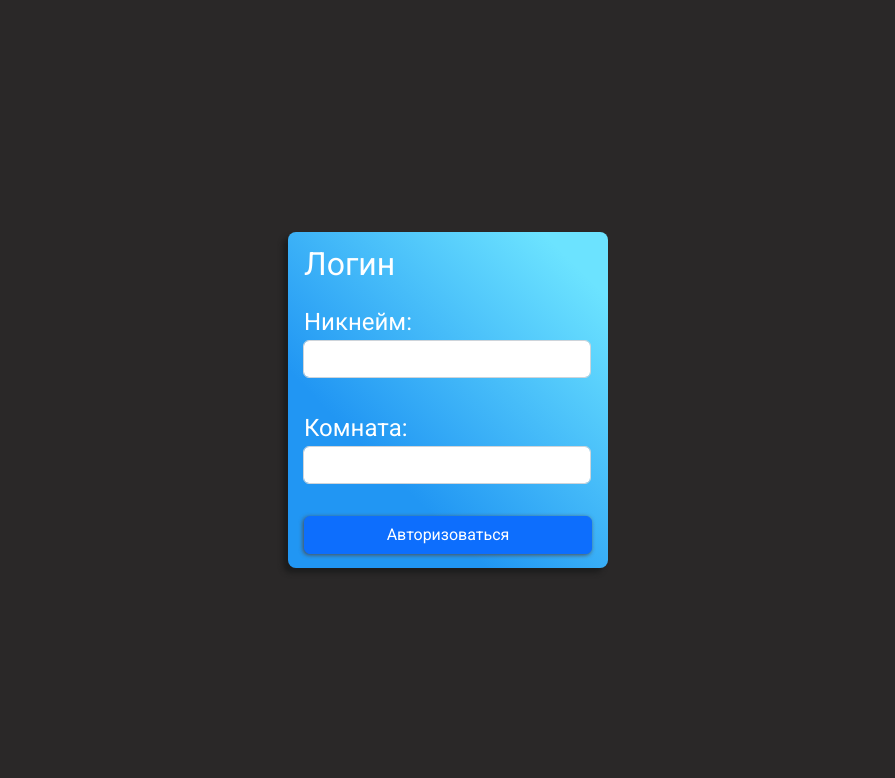
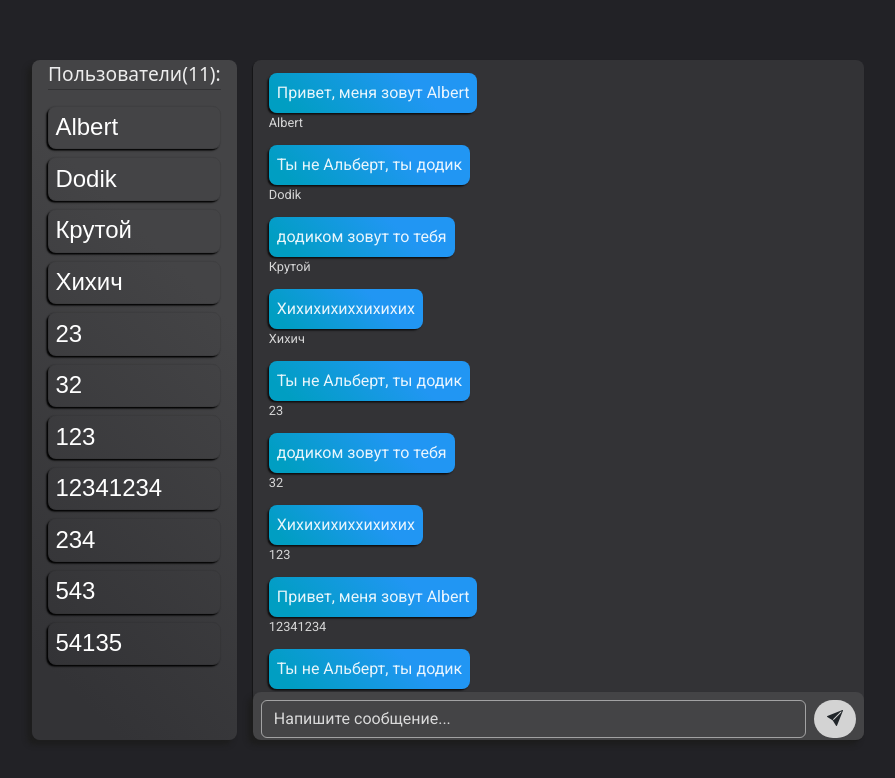
Before and after one commit to Ceratonin/chat, a React (Create React App) app: page / in a window 1280 px wide. Shown: the top 778 px of the page, without its empty margins (192-1087 px from the left). Built offline with nearby package versions, Linux system fonts and the light colour scheme; no server answers.

Commit message:
chat page layout

```diff
--- a/public/index.html
+++ b/public/index.html
@@ -6,16 +6,19 @@
     <meta name="viewport" content="width=device-width, initial-scale=1" />
     <meta name="theme-color" content="#000000" />
     <meta
-    name="description"
-    content="Web site created using create-react-app"
+      name="description"
+      content="Web site created using create-react-app"
     />
-    <link rel="manifest" href="%PUBLIC_URL%/manifest.json" />
     <link rel="apple-touch-icon" href="%PUBLIC_URL%/logo192.png" />
     <link rel="preconnect" href="https://fonts.googleapis.com" />
     <link rel="preconnect" href="https://fonts.gstatic.com" crossorigin />
     <link
       href="https://fonts.googleapis.com/css2?family=Roboto:wght@300;400&display=swap"
       rel="stylesheet"
+    />
+    <link
+      rel="stylesheet"
+      href="https://cdn.jsdelivr.net/npm/bootstrap-icons@1.8.3/font/bootstrap-icons.css"
     />
     <title>React App</title>
   </head>
--- a/src/App.js
+++ /dev/null
@@ -1,20 +0,0 @@
-import { useState } from "react";
-import socket from "./socket";
-import Login from "./Pages/Login/Login";
-
-function App() {
-  const [isLogin, setLogin] = useState(false);
-
-  const enterRoom = (obj) => {
-    setLogin(val => !val)
-    socket.emit("loggedIn", obj)
-  };
-
-  return (
-    <div className="wrapper">
-      {!isLogin ? <Login enterRoom={enterRoom} /> : <div>Halo</div>}
-    </div>
-  );
-}
-
-export default App;
--- /dev/null
+++ b/src/App.tsx
@@ -0,0 +1,33 @@
+import { useEffect, useState } from "react";
+import socket from "./socket";
+import Login from "./Pages/Login/Login";
+import Chat from "./Pages/Chat/Chat";
+
+interface ISocketData {
+  login: string;
+  room: string;
+}
+
+function App() {
+  const [isLogin, setLogin] = useState(false);
+
+  const enterRoom = (data: ISocketData) => {
+    setLogin((val) => !val);
+    socket.emit("connection", data);
+    (window as any).socket = socket;
+  };
+
+  useEffect(() => {
+    socket.on("connected", (data) => {
+      console.log(data);
+    });
+  }, []);
+
+  return (
+    <div className="wrapper">
+      {isLogin ? <Login enterRoom={enterRoom} /> : <Chat />}
+    </div>
+  );
+}
+
+export default App;
--- /dev/null
+++ b/src/Pages/Chat/Chat.tsx
@@ -0,0 +1,79 @@
+import React, { useState } from "react";
+import "./chat.scss";
+
+function Chat() {
+  const [inputMessage, setInputMessage] = useState("");
+
+  const handleChange = (e: React.ChangeEvent<HTMLInputElement>) => {
+    setInputMessage(e.target.value);
+  };
+
+  const handleClick = () => {};
+
+  const messagesObj = new Map([
+    ["Albert", "Привет, меня зовут Albert"],
+    ["Dodik", "Ты не Альберт, ты додик"],
+    ["Крутой", "додиком зовут то тебя"],
+    ["Хихич", "Хихихихиххихихих"],
+    ["23", "Привет, меня зовут Albert"],
+    ["23", "Ты не Альберт, ты додик"],
+    ["32", "додиком зовут то тебя"],
+    ["123", "Хихихихиххихихих"],
+    ["12341234", "Привет, меня зовут Albert"],
+    ["234", "Ты не Альберт, ты додик"],
+    ["543", "додиком зовут то тебя"],
+    ["54135", "Хихихихиххихихих"],
+  ]);
+  const users = [...messagesObj.keys()];
+
+  return (
+    <div className="page_chat">
+      <section>
+        <div className="users_block">
+          <span className="users_header">Пользователи({users.length}):</span>
+          <hr className="users_line" />
+          <div className="users_list" id="scroll">
+            {users.map((user, key) => (
+              <h4 key={key} className="users_user">
+                {user}
+              </h4>
+            ))}
+          </div>
+        </div>
+
+        <div className="chat_block">
+          <div className="chat_messages_list" id="scroll">
+            {[...messagesObj.entries()].map(([userName, message], key) => (
+              <div key={key} className="chat_message_obj">
+                <span className="chat_message">{message}</span>
+                <span className="chat_message_userName">{userName}</span>
+              </div>
+            ))}
+          </div>
+
+          <div className="message_send_block">
+            <form className="message_send">
+              <input
+                type="text"
+                className="form-control message_send_text"
+                value={inputMessage}
+                onChange={handleChange}
+                placeholder="Напишите сообщение..."
+              />
+
+              <button
+                type="button"
+                className="btn message_send_btn"
+                onClick={handleClick}
+              >
+                <i className="bi bi-send-fill" />
+              </button>
+            </form>
+          </div>
+        </div>
+      </section>
+    </div>
+  );
+}
+
+export default Chat;
--- /dev/null
+++ b/src/Pages/Chat/chat.scss
@@ -0,0 +1,142 @@
+.page_chat {
+  height: 100%;
+  width: 100%;
+  display: flex;
+  align-items: center;
+  justify-content: center;
+
+  section {
+    display: flex;
+    background-color: #222226;
+    color: rgba(255, 255, 255, 0.9);
+    height: 85vh;
+    width: 65vw;
+    flex-direction: row;
+
+    .users_block {
+      box-shadow: -5px 5px 5px rgb(29, 29, 29);
+      margin-right: 1rem;
+      border-radius: 0.5rem;
+      width: 25%;
+      background: linear-gradient(225deg, #444446 30%, #333336 90%);
+      border-radius: 0.5rem;
+
+      .users_header {
+        padding: 0.5rem 1rem;
+        font-size: calc(1.5vw);
+      }
+
+      .users_line {
+        margin: 0 1rem;
+        color: black;
+      }
+
+      .users_list {
+        overflow-y: auto;
+        display: flex;
+        flex-direction: column;
+        padding: 1rem 1rem;
+        color: white;
+
+        .users_user {
+          border: 0.1rem solid rgba(27, 27, 27, 0.1);
+          border-radius: 0.5rem;
+          padding: 0.4rem;
+          box-shadow: -0.1rem 0.1rem 0.1rem black;
+          font-family: sans-serif;
+        }
+      }
+    }
+
+    .chat_block {
+      font-family: "Roboto";
+      background-color: #333336;
+      width: 100%;
+      border-radius: 0.5rem;
+      box-shadow: -0.05rem 0.05rem 0.05rem rgba(0, 0, 0, 0.5);
+
+      .chat_messages_list {
+        display: flex;
+        flex-direction: column;
+        height: 93%;
+        overflow-y: auto;
+
+        .chat_message_obj {
+          margin: 0.8rem 1rem 0 1rem;
+          display: flex;
+          flex-direction: column;
+
+          .chat_message {
+            background: linear-gradient(225deg, #2196f3 30%, #009ec2 90%);
+            padding: 0.5rem;
+            width: fit-content;
+            border-radius: 0.5rem;
+            box-shadow: -0.1rem 0.1rem 0.1rem rgba(0, 0, 0, 0.75);
+          }
+
+          .chat_message_userName {
+            font-size: 0.8rem;
+            color: rgba(255, 255, 255, 0.8);
+          }
+        }
+      }
+
+      .message_send_block {
+        box-shadow: -5px 5px 5px rgb(29, 29, 29);
+        width: 100%;
+        height: 7%;
+        background-color: #444446;
+        border-radius: 0.5rem;
+
+        .message_send {
+          padding: 0.5rem;
+          display: flex;
+          flex-direction: row;
+
+          .message_send_text {
+            border: 0.1rem solid rgba(255, 255, 255, 0.5);
+            background-color: transparent;
+
+            &::placeholder {
+              color: rgba(255, 255, 255, 0.8);
+            }
+
+            &:focus {
+              box-shadow: none;
+              border: 0.1rem solid rgba(255, 255, 255, 0.5);
+            }
+          }
+
+          .message_send_btn {
+            margin-left: 0.5rem;
+            background-color: lightgray;
+            border-radius: 5rem;
+          }
+        }
+      }
+    }
+  }
+}
+
+#scroll::-webkit-scrollbar-track {
+  -webkit-box-shadow: inset 0 0 6px rgba(0, 0, 0, 0.3);
+  box-shadow: inset 0 0 6px rgba(0, 0, 0, 0.3);
+  border-radius: 10px;
+  background-color: #f5f5f5;
+}
+
+#scroll::-webkit-scrollbar {
+  width: 12px;
+  background-color: transparent;
+}
+
+#scroll::-webkit-scrollbar-thumb {
+  border-radius: 10px;
+  -webkit-box-shadow: inset 0 0 6px rgba(0, 0, 0, 0.3);
+  box-shadow: inset 0 0 6px rgba(0, 0, 0, 0.3);
+  background-color: rgb(205, 215, 219);
+  background: linear-gradient(rgb(203, 205, 209), rgb(155, 159, 163));
+}
+#scroll {
+  cursor: auto !important;
+}
--- a/src/styles/index.scss
+++ b/src/styles/index.scss
@@ -29,5 +29,5 @@ body {
 }
 
 .wrapper {
-  background-color: #2a2828;
+  background-color: #222226;
 }
```
Also changed, not shown: server.js (+9 -1 lines), .eslintrc.json.
